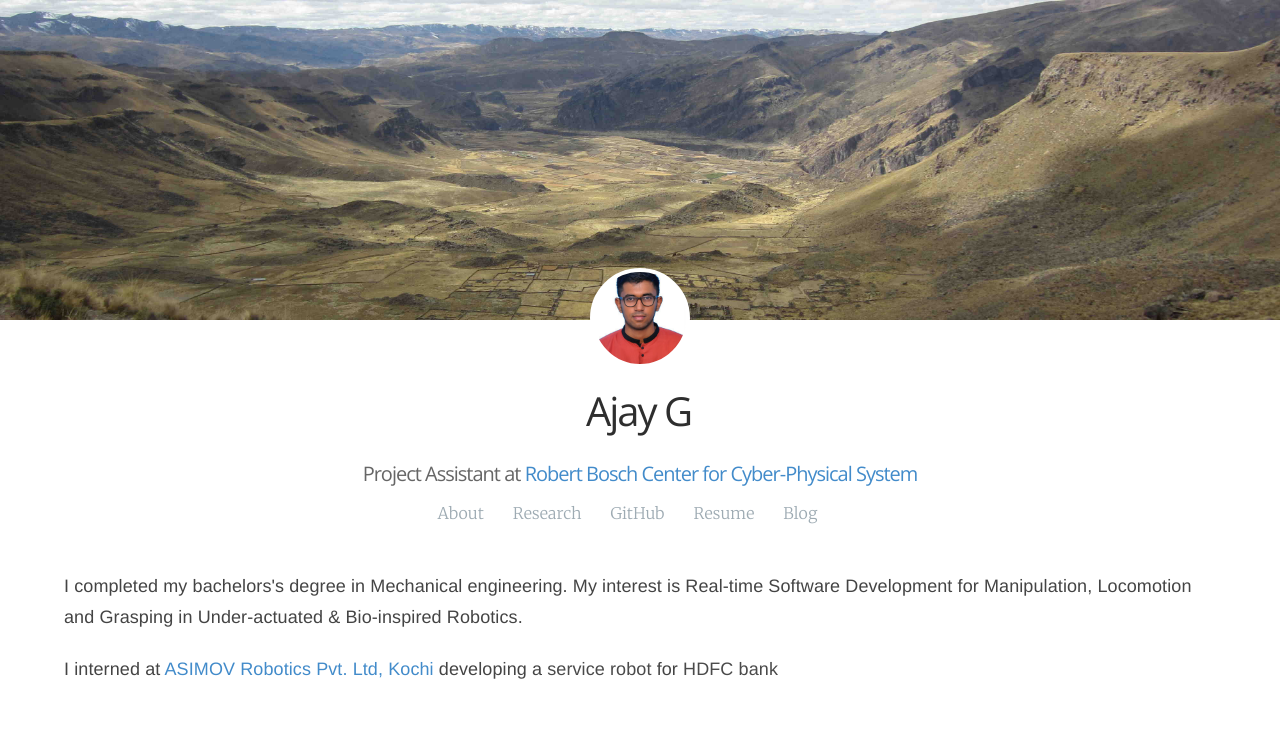
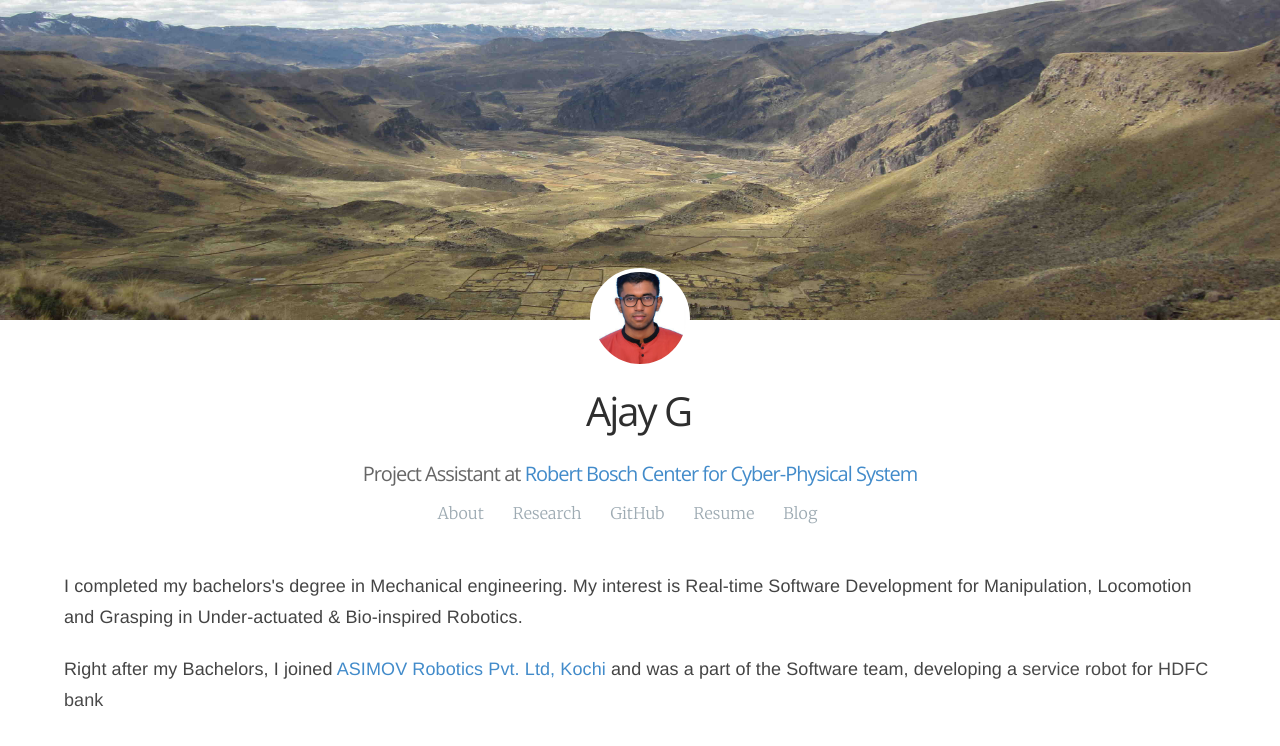
Before and after one commit to ajaygunalan/ajaygunalan.github.io, a Jekyll site: the page built from index.html, in a window 1280 px wide. Shown: the top 746 px of the page. Built offline with Jekyll 4.4.1, drawn with Linux system fonts in a browser that asks for light colours; some web fonts are replaced.

Commit message:
Update main.md

```diff
--- a/_includes/main.md
+++ b/_includes/main.md
@@ -3,5 +3,5 @@ I completed my bachelors's degree in Mechanical engineering. My interest is Real
 </p>
 
 <p class="about-p">
-I interned at  <a href="https://www.asimovrobotics.com/" class="md-link"> ASIMOV Robotics Pvt. Ltd, Kochi </a> developing a<a href="https://www.youtube.com/watch?v=5vjY1c8N1rk/"> service robot </a> for <a href="https://www.hdfcbank.com/"> HDFC bank </a>
+Right after my Bachelors, I joined <a href="https://www.asimovrobotics.com/" class="md-link"> ASIMOV Robotics Pvt. Ltd, Kochi </a> and was a part of the Software team, developing a <a href="https://www.youtube.com/watch?v=5vjY1c8N1rk/"> service robot </a> for <a href="https://www.hdfcbank.com/"> HDFC bank </a>
 </p>
```
